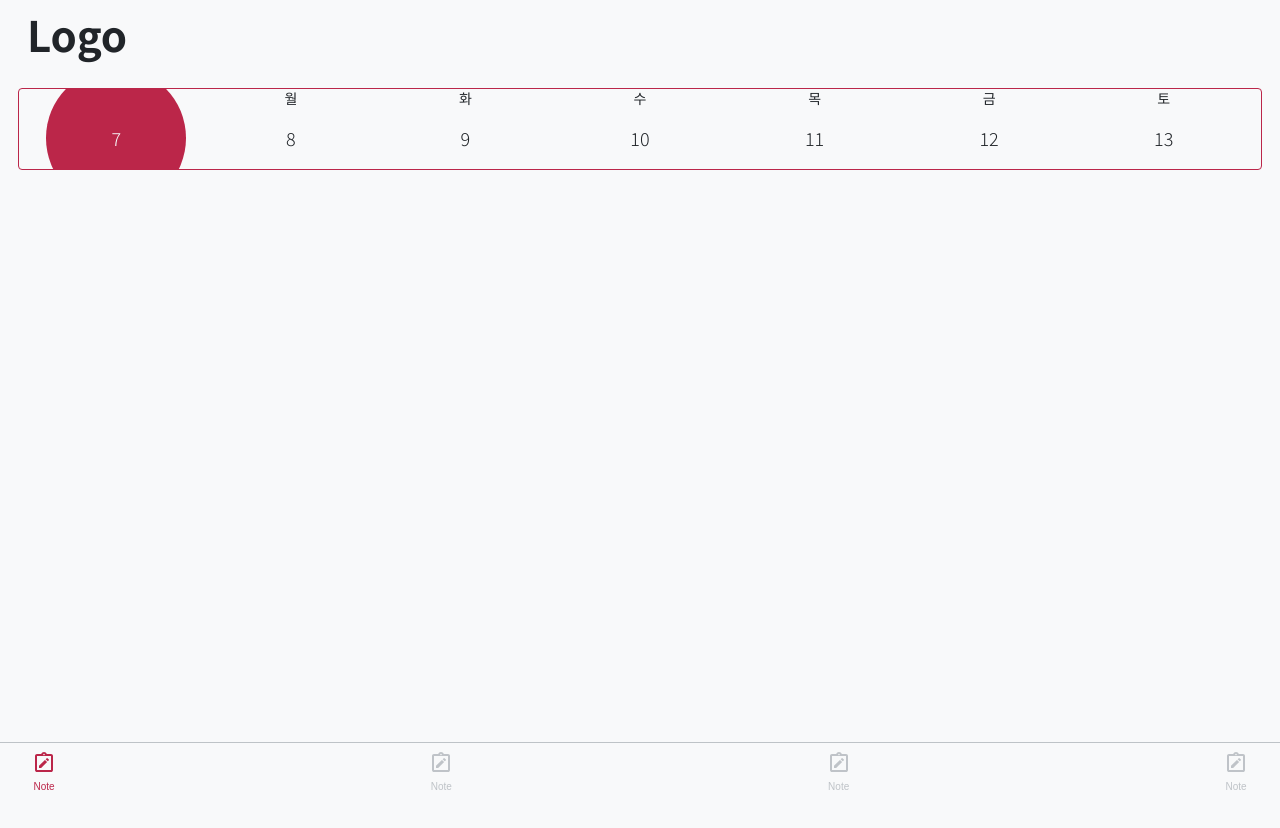
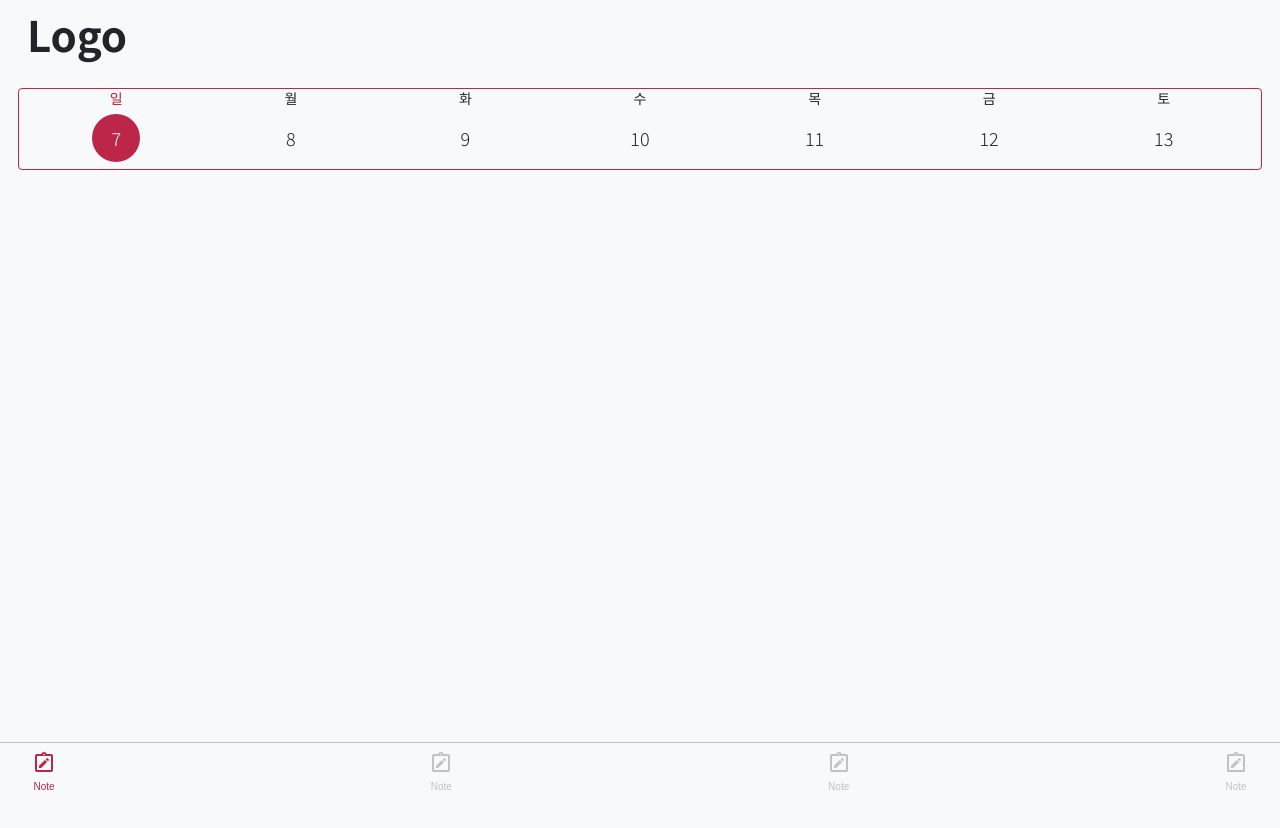
Before and after one commit to peacecheejecake/fit-connected, a Next.js app in the folder frontend/: page /Scheduler in a window 1280 px wide. Shown: the top 828 px of the page. Built offline with nearby package versions, Linux system fonts and the light colour scheme.

Commit message:
fix: Infinite expansion of selected date in WeekView
- Add max-height & max-width of button

```diff
--- a/frontend/src/components/Calendar/WeekView/WeekView.module.scss
+++ b/frontend/src/components/Calendar/WeekView/WeekView.module.scss
@@ -27,6 +27,8 @@ $neg-one-third: calc(-100% / 3);
       span.text {
         width: 80%;
         height: 80%;
+        max-width: 48px;
+        max-height: 48px;
         position: absolute;
         top: 0;
         bottom: 0;
```
